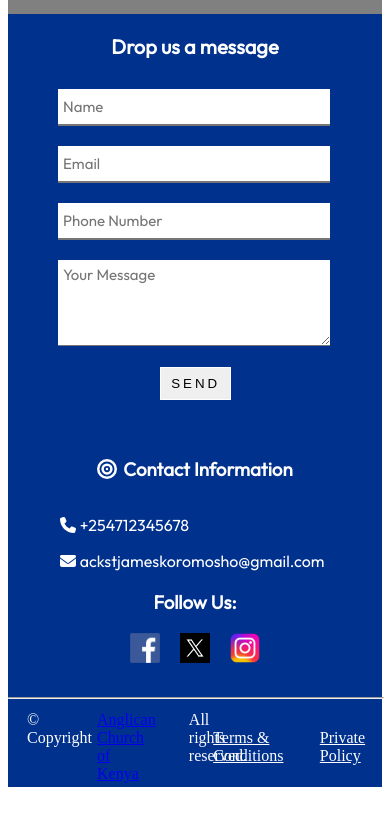
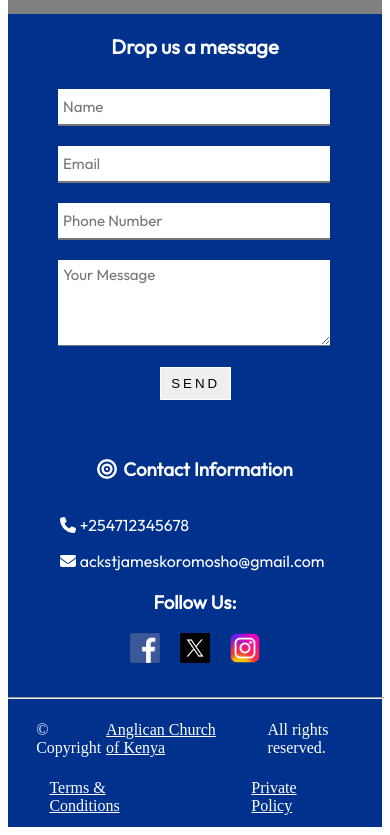
Before and after one commit to KipletingEdwin/Koromosho, a React (Vite) app: page / in a window 390 px wide. Shown: the part 3638-4473 px from the top of the page. Before the commit the page ends 4433 px from the top, so only its background shows below. Built offline with nearby package versions, Linux system fonts and the light colour scheme.

Commit message:
make the footer responsive

```diff
--- a/src/components/Footer/Footer.module.css
+++ b/src/components/Footer/Footer.module.css
@@ -37,10 +37,14 @@
     display: flex;
     flex-direction: row;
 }
+.rights a{
+    color: var(--color-text);
+}
 
 .copyright{
     /* background-color: black; */
     padding: 0px 5px;
+
 }
 
 .terms{
@@ -56,3 +60,25 @@
     color: var(--color-text);
     /* background-color: green; */
 }
+
+@media screen and (max-width: 830px) {
+    .bottomFooter{
+        /* background-color: green; */
+        display: flex;
+        flex-direction: column;
+    }
+
+    .rights{
+        /* background-color: red; */
+        width: 100%;
+        margin: 0px;
+        padding: 10px 0px;
+    }
+
+    .terms{
+        /* background-color: yellow; */
+        width: 100%;
+        padding: 10px 0px;
+    }
+
+}
```
